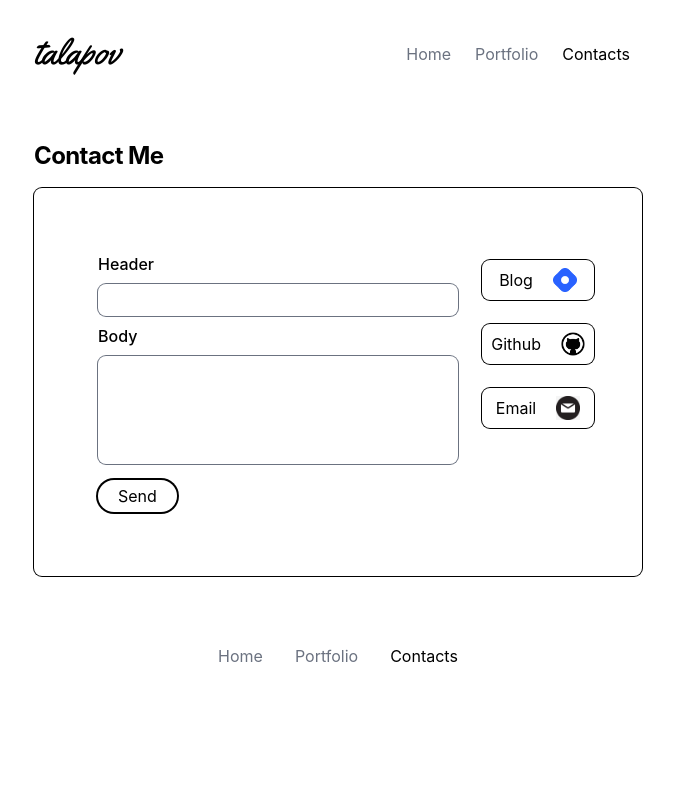
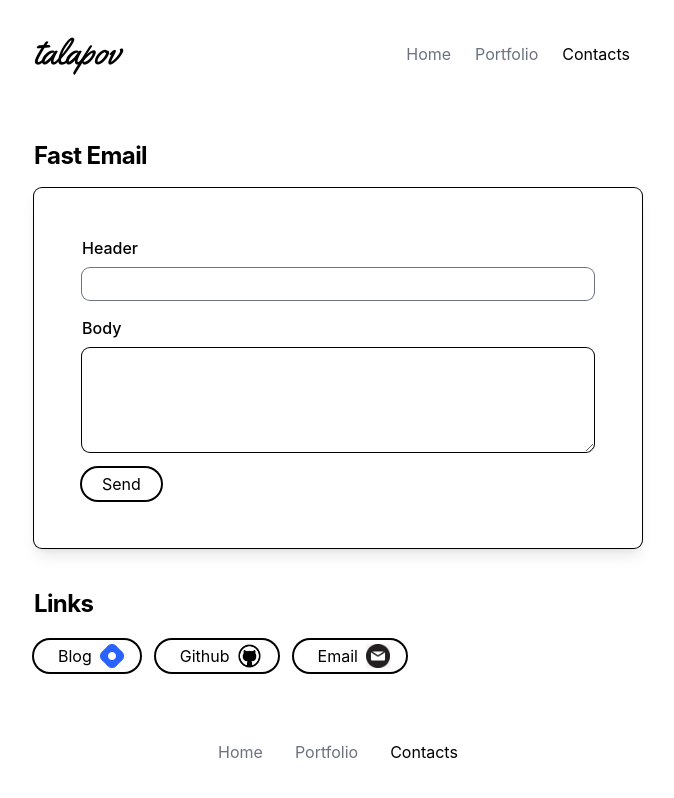
Before and after one commit to dzeppelin/personal-website, a React (Create React App) app: page /contacts in a window 1280 px wide. Shown: the whole page, without its empty margins (302-976 px from the left). Built offline with nearby package versions, Linux system fonts and the light colour scheme.

Commit message:
More changes to ui of contacts page

```diff
--- a/src/components/pages/Contacts.tsx
+++ b/src/components/pages/Contacts.tsx
@@ -7,33 +7,37 @@ const Contacts = () => {
 			{/* Credentials */}
 			<div>
 				<h2 className='text-xl sm:text-2xl font-bold tracking-tight mb-4'>
-					Contact Me
+					Fast Email
 				</h2>
 
-				<div className='flex flex-row w-full ring-1 ring-black rounded-lg p-16'>
-					<div className='form flex flex-col w-3/4'>
+				<div className='w-full ring-1 ring-black rounded-lg p-12 shadow-lg'>
+					<div className='form flex flex-col w-full'>
 						<p className='mb-2 font-medium'>Header</p>
 						<input
 							type='text'
 							name=''
 							id=''
-							className='ring-1 rounded-lg ring-gray-500 mb-2 p-1 px-2 w-full'
+							className='ring-1 rounded-lg ring-gray-500 mb-4 p-1 px-2 w-full'
 						/>
 						<p className='mb-2 font-medium'>Body</p>
-						<input
-							type='text'
+						<textarea
 							name=''
 							id=''
-							className='ring-1 rounded-lg ring-gray-500 p-1 px-2 pb-20 w-full'
-						/>
+							rows={4}
+							className='ring-1 ring-black rounded-lg p-1 px-2'
+						></textarea>
 						<div className='flex flex-row justify-items-start mt-4'>
 							<button className='ring-2 ring-black px-5 py-1 rounded-full hover:shadow-lg'>
 								Send
 							</button>
 						</div>
 					</div>
-					<div className='contacts w-1/4 flex flex-col mt-2'>
-						<ul className='flex flex-col contacts items-center contact-links ml-10'>
+				</div>
+				<h2 className='text-xl sm:text-2xl font-bold tracking-tight mb-4 mt-10'>
+					Links
+				</h2>
+				<div className='w-1/4 flex flex-col mt-2'>
+					<ul className='flex flex-row contacts items-center contacts'>
 						<li>
 							<a href=''>Blog</a>
 							<img src='hashnode.png' alt='hashnode logo' />
@@ -49,7 +53,6 @@ const Contacts = () => {
 					</ul>
 				</div>
 			</div>
-			</div>
 		</>
 	);
 };
--- a/src/styles/pages/contacts.css
+++ b/src/styles/pages/contacts.css
@@ -1,11 +1,7 @@
 ul.contacts > li {
-	@apply my-1 last:mb-0 first:mt-0 text-gray-500;
+	@apply mt-1 first:ml-0 last:mr-0 mx-2 cursor-pointer flex flex-row ring-2 rounded-full ring-black px-6 py-1 w-36 text-black hover:shadow-lg;
 }
 
-ul.contact-links > li {
-	@apply m-3 last:mb-0 first:mt-0 cursor-pointer flex flex-row items-center justify-center ring-1 rounded-lg ring-black px-3 py-2 w-28 text-black hover:shadow-lg;
+ul.contacts > li > img {
+	@apply h-6 ml-2 mr-4;
 }
-
-ul.contact-links > li > img {
-	@apply h-6 ml-5;
-}
```
Lines whose indentation alone changed are shown as unchanged.
